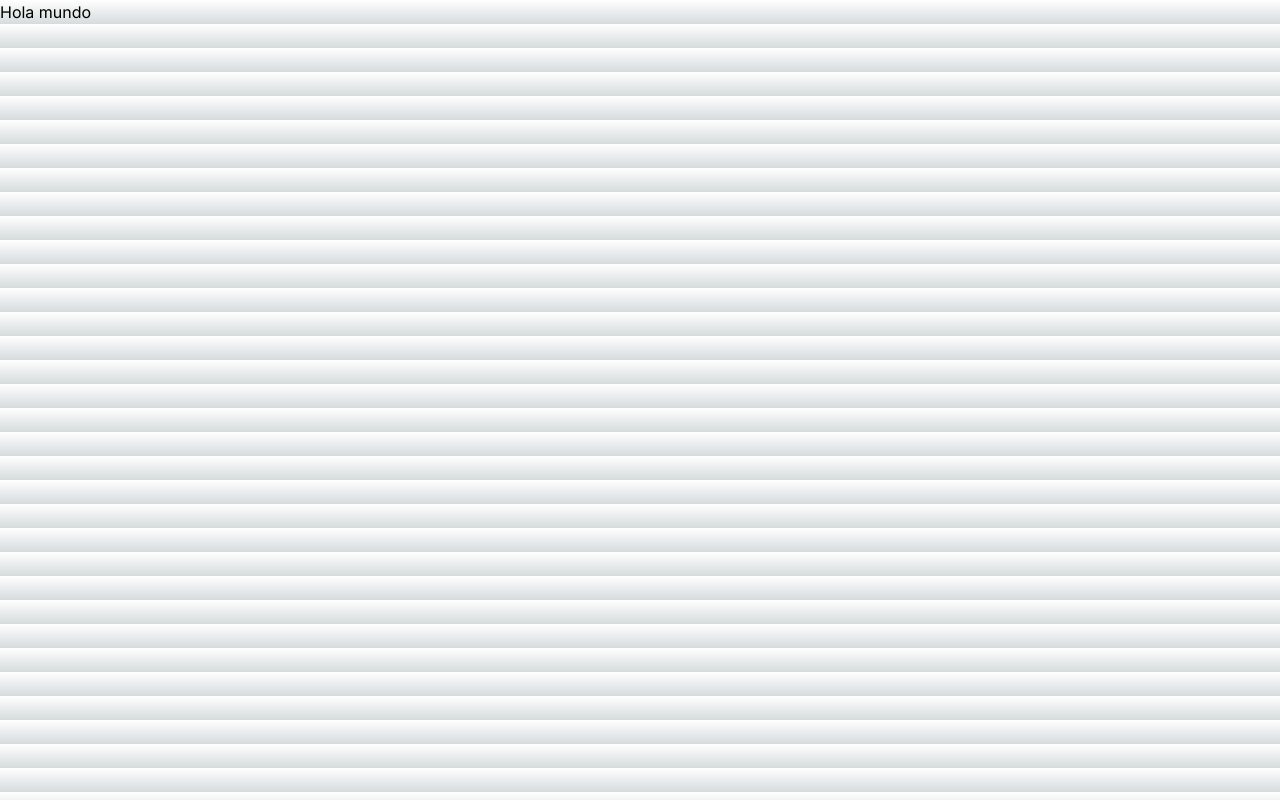
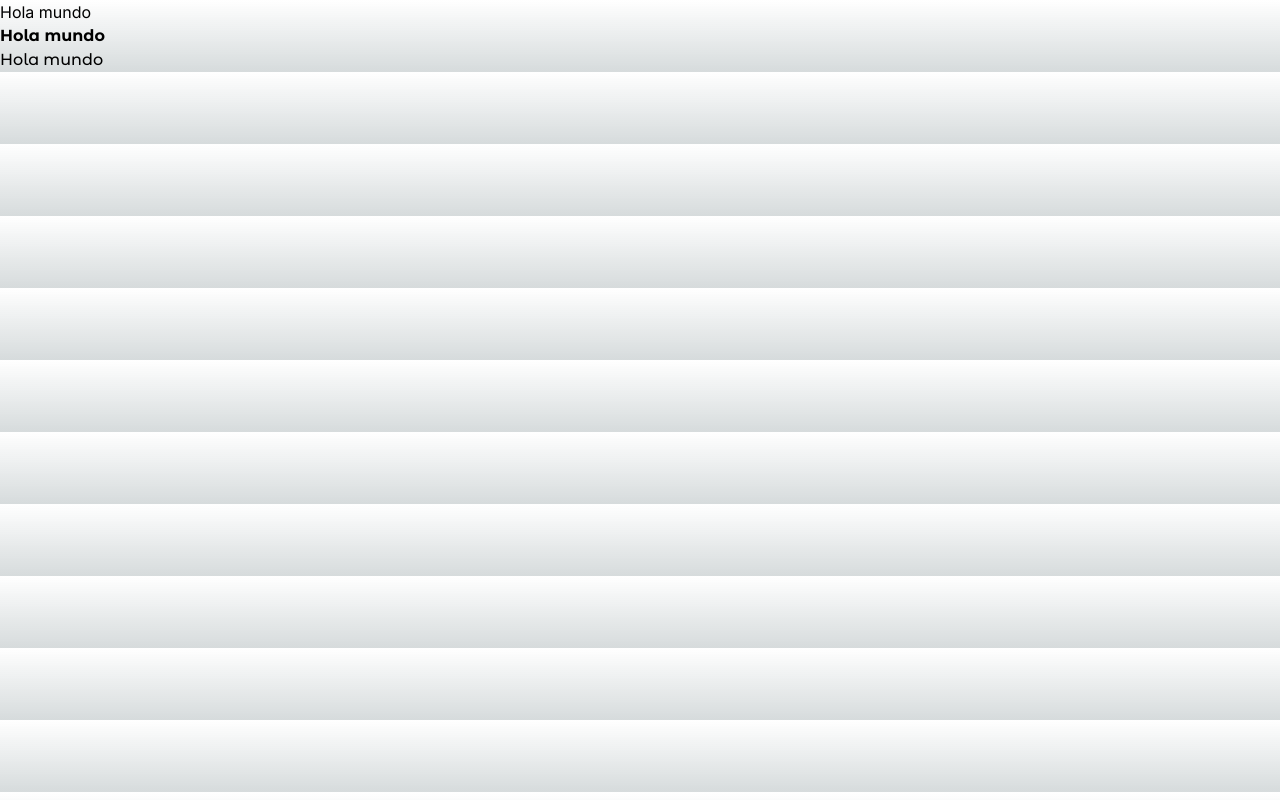
Before and after one commit to itihell/next-teslo-shop, a Next.js app: page / in a window 1280 px wide. Built offline with nearby package versions, Linux system fonts and the light colour scheme.

Commit message:
Agregando fuentes para los titulos

```diff
--- a/src/app/layout.tsx
+++ b/src/app/layout.tsx
@@ -1,8 +1,9 @@
 import type { Metadata } from 'next'
-import { Inter } from 'next/font/google'
+import { inter } from '@/config/fonts'
+
 import './globals.css'
 
-const inter = Inter({ subsets: ['latin'] })
+
 
 export const metadata: Metadata = {
   title: 'Create Next App',
--- a/src/app/page.tsx
+++ b/src/app/page.tsx
@@ -1,9 +1,12 @@
-import Image from 'next/image'
+import { titleFont } from "@/config/fonts";
+import Image from "next/image";
 
 export default function Home() {
   return (
     <main className="">
       <h1>Hola mundo</h1>
+      <h1 className={`${titleFont.className} font-bold`}>Hola mundo</h1>
+      <h1 className={`${titleFont.className}`}>Hola mundo</h1>
     </main>
-  )
+  );
 }
--- /dev/null
+++ b/src/config/fonts.ts
@@ -0,0 +1,7 @@
+import { Inter, Montserrat_Alternates } from "next/font/google";
+
+export const inter = Inter({ subsets: ["latin"] });
+export const titleFont = Montserrat_Alternates({
+  subsets: ["latin"],
+  weight: ["500", "700"],
+});
```
